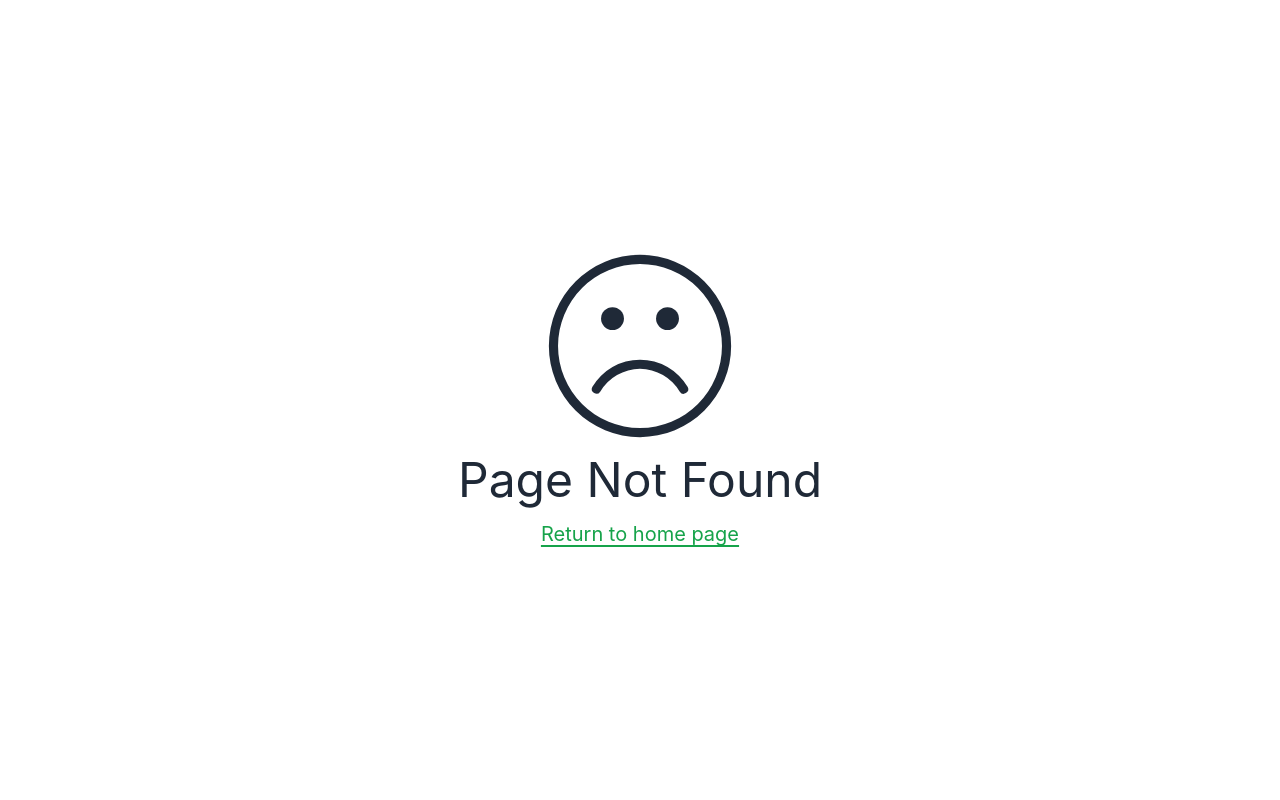
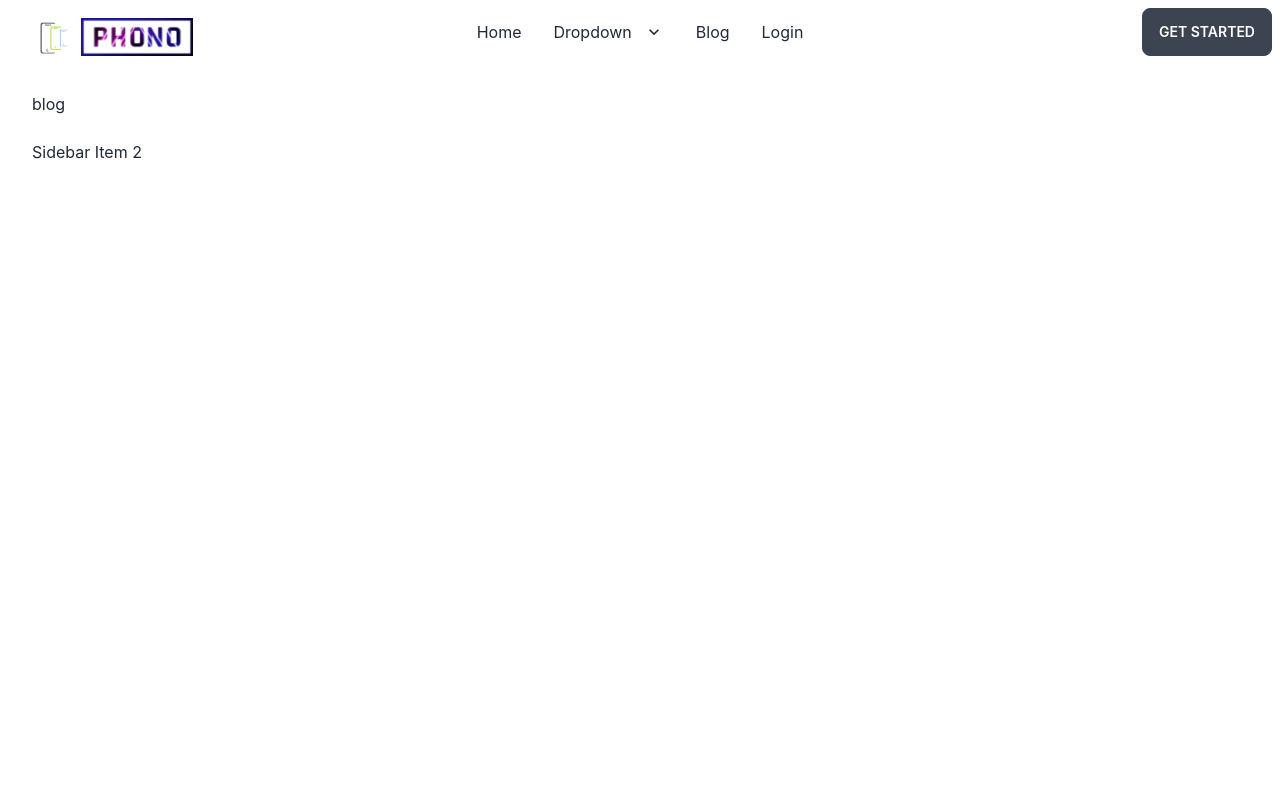
Before and after one commit to rocky-islam/phono-client, a React (Create React App) app: page /categories in a window 1280 px wide. Before the commit this address had no page. Shown: the top 800 px of the page. Built offline with nearby package versions, Linux system fonts and the light colour scheme.

Commit message:
nav done

```diff
--- a/src/Routes/Routes/Routes.js
+++ b/src/Routes/Routes/Routes.js
@@ -1,6 +1,7 @@
 import { createBrowserRouter } from "react-router-dom";
 import Main from "../../components/Layout/Main";
 import Blog from "../../components/MainPages/Blog/Blog";
+import CategoryPage from "../../components/MainPages/CategoryPage/CategoryPage";
 import ErrorPage from "../../components/MainPages/ErrorPage/ErrorPage";
 import Home from "../../components/MainPages/Home/Home";
 import Login from "../../components/MainPages/Login/Login";
@@ -19,6 +20,10 @@ const router = createBrowserRouter([
                 element: <Blog></Blog>
             },
             {
+                path: '/categories',
+                element: <CategoryPage></CategoryPage>
+            },
+            {
                 path: '/login',
                 element: <Login></Login>
             }
--- a/src/components/MainPages/CategoryPage/CategoryPage.js
+++ b/src/components/MainPages/CategoryPage/CategoryPage.js
@@ -1,10 +1,28 @@
 import React from 'react';
+import { Link, Outlet } from 'react-router-dom';
 
 const CategoryPage = () => {
     return (
         <div>
             <div>
+                <div className="drawer drawer-mobile">
+  <input id="my-drawer-2" type="checkbox" className="drawer-toggle" />
+  <div className="drawer-content flex flex-col items-center justify-center">
+    {/* <!-- Page content here --> */}
+    <label htmlFor="my-drawer-2" className="btn btn-primary drawer-button lg:hidden">Open drawer</label>
+        <Outlet></Outlet>
 
+  </div>
+  <div className="drawer-side">
+    <label htmlFor="my-drawer-2" className="drawer-overlay"></label>
+    <ul className="menu p-4 w-80 bg-base-100 text-base-content">
+      {/* <!-- Sidebar content here --> */}
+      <li><Link to='blog'>blog</Link></li>
+      <li><Link to=''>Sidebar Item 2</Link></li>
+    </ul>
+
+  </div>
+</div>
             </div>
         </div>
     );
--- a/src/components/MainPages/Shared/Navbar/Navbar.js
+++ b/src/components/MainPages/Shared/Navbar/Navbar.js
@@ -7,6 +7,15 @@ import logo from '../../../../assets/images/logo.png';
 const Navbar = () => {
     const menuItems = <React.Fragment>
         <li><Link to='/'>Home</Link></li>
+        <li className='dropdown'>
+            <label tabIndex={2} className="rounded-btn">Dropdown
+            <svg className="fill-current" xmlns="http://www.w3.org/2000/svg" width="20" height="20" viewBox="0 0 24 24"><path d="M7.41,8.58L12,13.17L16.59,8.58L18,10L12,16L6,10L7.41,8.58Z"/></svg>
+            </label>
+            <ul tabIndex={3} className="menu dropdown-content p-2 shadow bg-base-100 rounded-box w-52">
+          <li><Link to='/blog'>Item 1</Link></li>
+          <li><Link to=''>Item 2</Link></li>
+        </ul>
+        </li>
         <li><Link to='/blog'>Blog</Link></li>
         <li><Link to='/login'>Login</Link></li>
     </React.Fragment>
@@ -32,7 +41,7 @@ const Navbar = () => {
                 </svg>
               </label>
               <ul
-                tabIndex={0}
+                tabIndex={1}
                 className="menu menu-compact dropdown-content mt-3 p-2 shadow bg-base-100 rounded-box w-52"
               >
                 {menuItems}
```
